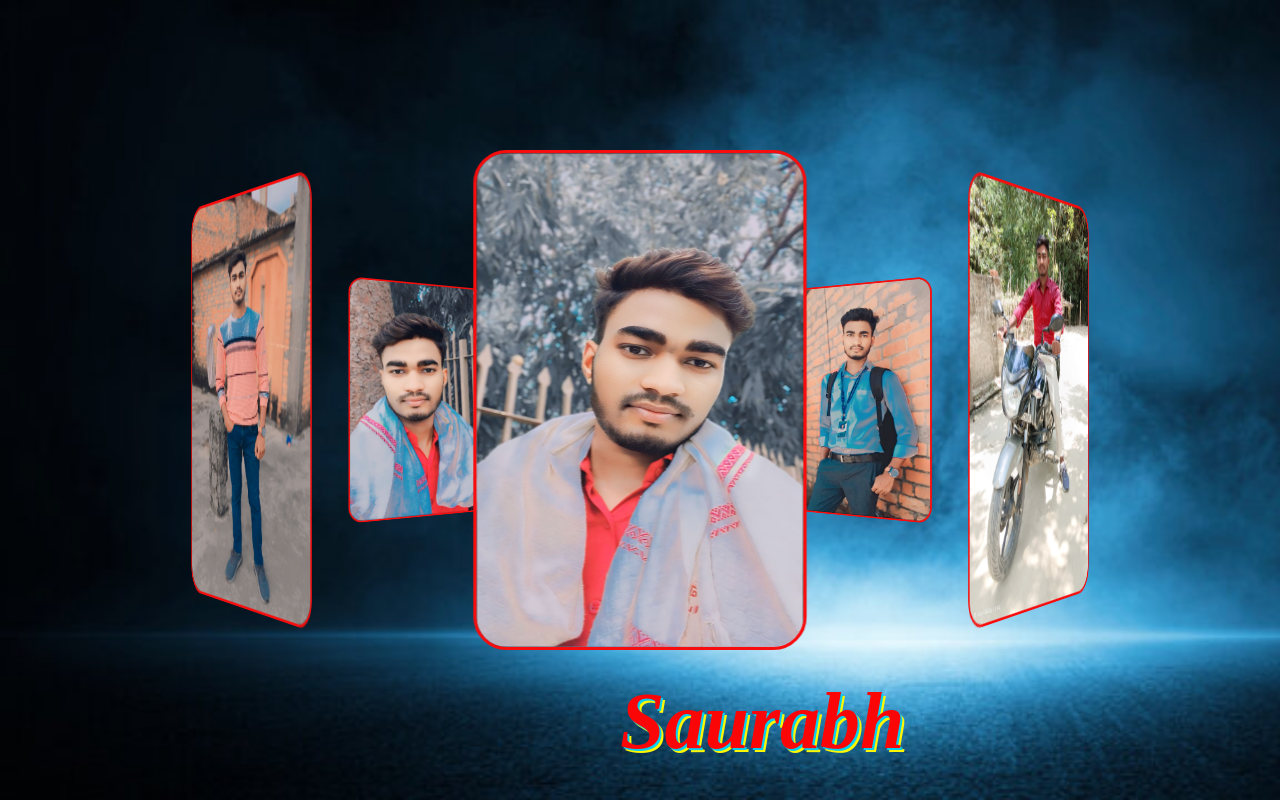
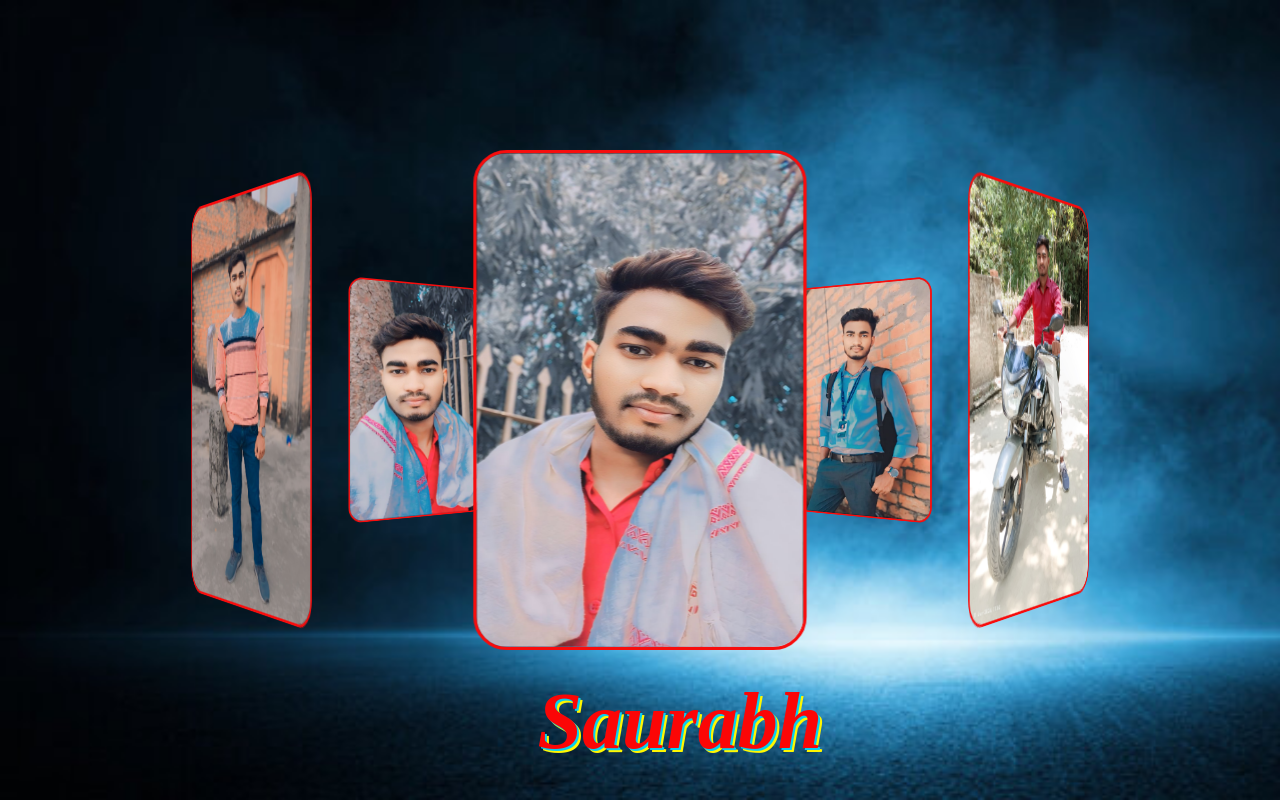
Before and after one commit to Vip5158/vs, a plain HTML site: page index.html in a window 1280 px wide. Drawn offline with Linux system fonts and the light colour scheme.

Commit message:
Update style.css

```diff
--- a/style.css
+++ b/style.css
@@ -70,6 +70,8 @@ img:hover{
 h1{
     position: absolute;
     align-items: center;
+    left: 42%;
+    right: 50%;
     bottom: 13%;
     font-size: 80px;
     font-style: italic;
```
